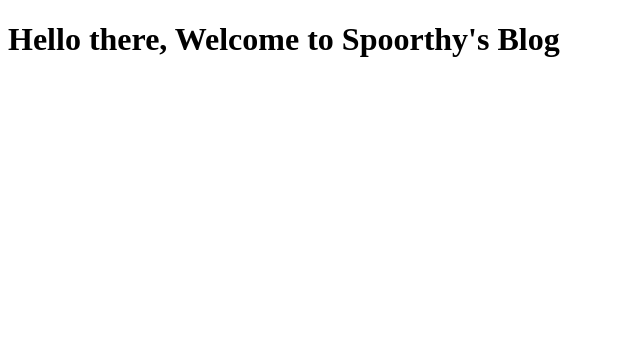
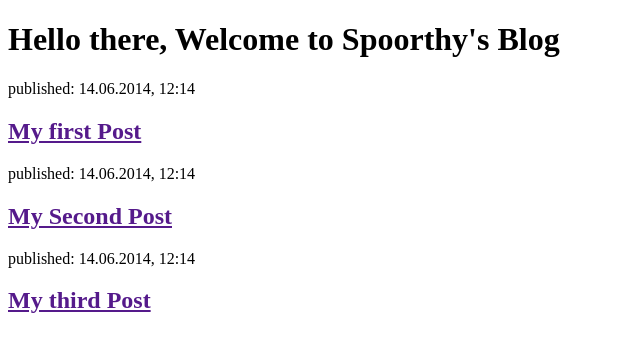
Before and after one commit to SpoorthyB/my-first-blog, a Django app: page / in a window 1280 px wide. Shown: the top 352 px of the page, without its empty margins (0-640 px from the left). Run offline with Django 3.2, Linux system fonts and the light colour scheme.

Commit message:
changed post_list template

```diff
--- a/blog/templates/blog/post_list.html
+++ b/blog/templates/blog/post_list.html
@@ -6,5 +6,14 @@
 </head>
 <body>
 	<h1>Hello there, Welcome to Spoorthy's Blog</h1>
+	<div class="title">
+		<p>published: 14.06.2014, 12:14</p>
+		<h2><a href="">My first Post</a></h2></div>
+	<div class="title">
+		 <p>published: 14.06.2014, 12:14</p>
+		 <h2><a href="">My Second Post</a></h2></div>
+	<div class="title">
+		 <p>published: 14.06.2014, 12:14</p>
+		 <h2><a href="">My third Post</a></h2></div>
 </body>
 </html>
```
